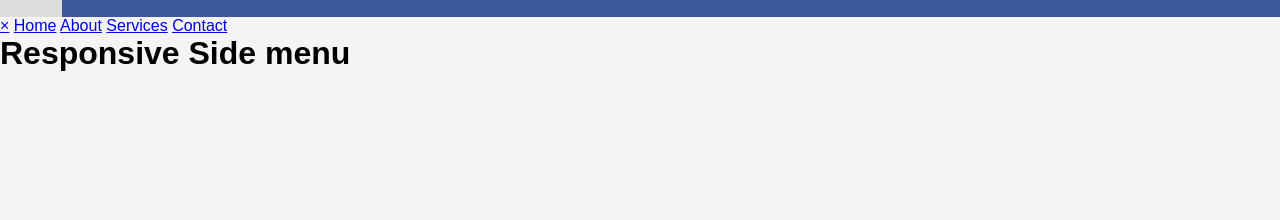
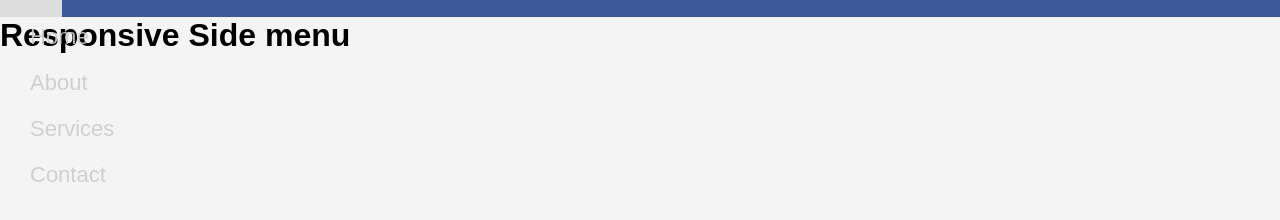
Before and after one commit to iamchiki/responsive-side-menu, a plain HTML site: page index.html in a window 1280 px wide. Shown: the part 46-266 px from the top of the page. Drawn offline with Linux system fonts and the light colour scheme.

Commit message:
sidebar styles added

```diff
--- a/style.css
+++ b/style.css
@@ -34,3 +34,35 @@ ul.nav-navbar {
   background: #ddd;
   color: #000;
 }
+
+.side-nav {
+  width: 0;
+  height: 100%;
+  background-color: #111;
+  position: fixed;
+  top: 0;
+  opacity: 0.9;
+  transition: 0.5s;
+  /* z-index: 1; */
+  padding-top: 60px;
+}
+
+.side-nav a {
+  text-decoration: none;
+  display: block;
+  padding: 10px 10px 10px 30px;
+  font-size: 22px;
+  color: #ccc;
+  /* transition: 0.3s; */
+}
+
+.side-nav a:hover {
+  color: #fff;
+}
+
+.side-nav .btn-close {
+  position: absolute;
+  top: 0;
+  right: 22px;
+  font-size: 36px;
+}
```
